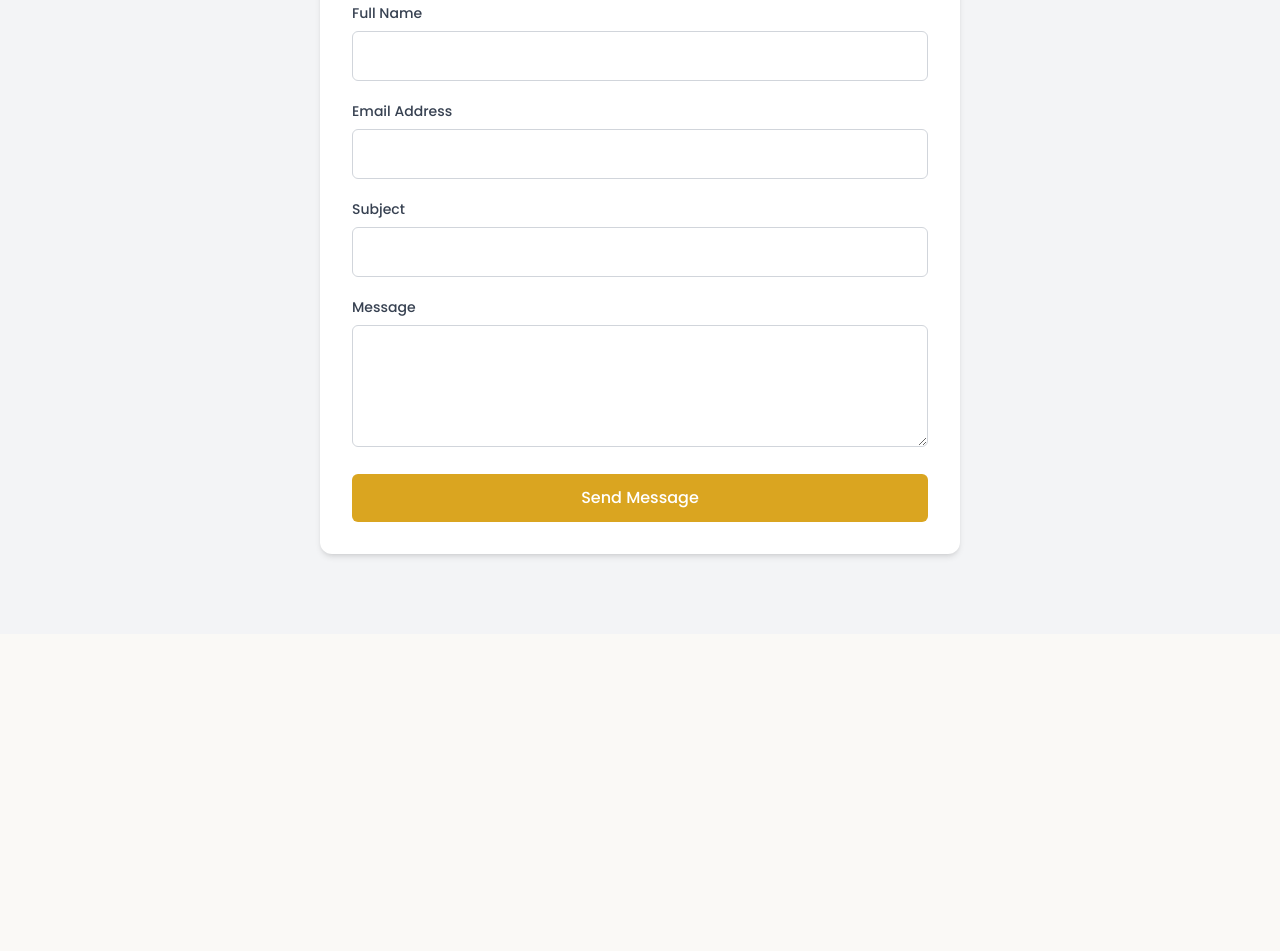
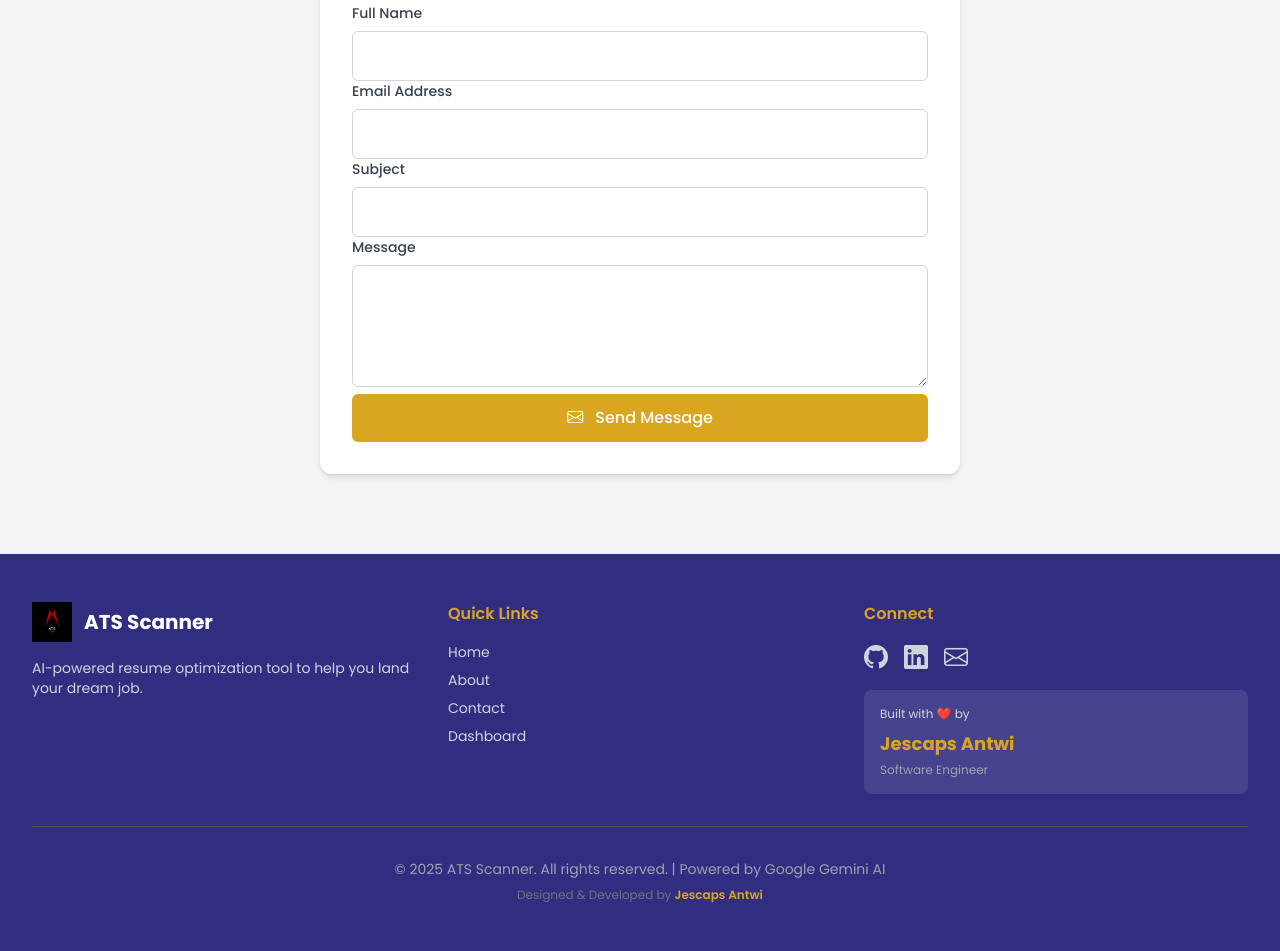
Before and after one commit to JescapsAntwi/Ats-2-point-0, a plain HTML site: page frontend/index.html in a window 1280 px wide. Shown: the part 2355-3306 px from the top of the page. Before the commit the page ends 2989 px from the top, so only its background shows below. Drawn offline with nearby package versions, Linux system fonts and the light colour scheme.

Commit message:
added personal info to homepage

```diff
--- a/frontend/index.html
+++ b/frontend/index.html
@@ -286,8 +286,16 @@
                         </div>
                     </div>
                     <div class="flex justify-center">
-                        <img src="https://images.unsplash.com/photo-1586281380117-5a60ae2050cc?ixlib=rb-4.0.3&ixid=M3wxMjA3fDB8MHxzZWFyY2h8MTJ8fHJlc3VtZXxlbnwwfHwwfHx8MA%3D%3D&auto=format&fit=crop&w=500&q=60"
-                            alt="Resume analysis illustration" class="rounded-lg shadow-lg max-w-full h-auto">
+                        <div class="relative">
+                            <img src="assets/pic.jpeg" alt="Jescaps Antwi - Creator of ATS Scanner"
+                                class="rounded-lg shadow-lg max-w-full h-auto object-cover"
+                                style="max-height: 400px;">
+                            <div class="absolute bottom-4 left-4 right-4 bg-white bg-opacity-95 backdrop-blur-sm rounded-lg p-3 shadow-lg">
+                                <p class="text-xs font-semibold text-indigo-deep">Built by</p>
+                                <p class="text-base font-bold text-accent">Jescaps Antwi</p>
+                                <p class="text-xs text-gray-600 mt-1">Software Engineer & AI Enthusiast</p>
+                            </div>
+                        </div>
                     </div>
                 </div>
             </div>
@@ -310,30 +318,30 @@
                 <div class="w-full max-w-2xl px-4">
                     <div class="bg-white rounded-xl shadow-md p-8">
                         <h3 class="text-xl font-semibold mb-6">Send Me a Message</h3>
-                        <form onsubmit="handleSubmit(event)" class="space-y-5">
+                        <form id="contactForm" class="space-y-5"></form>
                             <div>
                                 <label class="block text-sm font-medium text-gray-700 mb-2">Full Name</label>
-                                <input type="text" required
+                                <input type="text" id="contactName" required
                                     class="w-full p-3 border border-gray-300 rounded-md focus:ring-2 focus:ring-indigo-500 focus:border-indigo-500">
                             </div>
                             <div>
                                 <label class="block text-sm font-medium text-gray-700 mb-2">Email Address</label>
-                                <input type="email" required
+                                <input type="email" id="contactEmail" required
                                     class="w-full p-3 border border-gray-300 rounded-md focus:ring-2 focus:ring-indigo-500 focus:border-indigo-500">
                             </div>
                             <div>
                                 <label class="block text-sm font-medium text-gray-700 mb-2">Subject</label>
-                                <input type="text" required
+                                <input type="text" id="contactSubject" required
                                     class="w-full p-3 border border-gray-300 rounded-md focus:ring-2 focus:ring-indigo-500 focus:border-indigo-500">
                             </div>
                             <div>
                                 <label class="block text-sm font-medium text-gray-700 mb-2">Message</label>
-                                <textarea required rows="4"
+                                <textarea id="contactMessage" required rows="4"
                                     class="w-full p-3 border border-gray-300 rounded-md focus:ring-2 focus:ring-indigo-500 focus:border-indigo-500"></textarea>
                             </div>
                             <button type="submit"
                                 class="w-full bg-accent text-white py-3 rounded-md hover:bg-accent-light transition font-medium">
-                                Send Message
+                                <i class="bi bi-envelope mr-2"></i> Send Message
                             </button>
                         </form>
                     </div>
@@ -343,8 +351,107 @@
         </div>
     </section>
 
+    <!-- Footer -->
+    <footer class="bg-indigo-deep text-white py-12">
+        <div class="max-w-7xl mx-auto px-4 sm:px-6 lg:px-8">
+            <div class="grid md:grid-cols-3 gap-8 mb-8">
+                <div>
+                    <div class="flex items-center mb-4">
+                        <img src="assets/logo.png" alt="ATS Scanner Logo" class="h-10 w-10 mr-3">
+                        <span class="text-xl font-bold">ATS Scanner</span>
+                    </div>
+                    <p class="text-gray-300 text-sm">
+                        AI-powered resume optimization tool to help you land your dream job.
+                    </p>
+                </div>
+
+                <div>
+                    <h4 class="font-semibold mb-4 text-accent">Quick Links</h4>
+                    <ul class="space-y-2 text-sm">
+                        <li><a href="#home" class="text-gray-300 hover:text-accent transition">Home</a></li>
+                        <li><a href="#about" class="text-gray-300 hover:text-accent transition">About</a></li>
+                        <li><a href="#contact" class="text-gray-300 hover:text-accent transition">Contact</a></li>
+                        <li><a href="dashboard.html" class="text-gray-300 hover:text-accent transition">Dashboard</a></li>
+                    </ul>
+                </div>
+
+                <div>
+                    <h4 class="font-semibold mb-4 text-accent">Connect</h4>
+                    <div class="flex space-x-4">
+                        <a href="https://github.com/JescapsAntwi" target="_blank"
+                            class="text-gray-300 hover:text-accent transition text-2xl"
+                            title="GitHub">
+                            <i class="bi bi-github"></i>
+                        </a>
+                        <a href="https://www.linkedin.com/in/jescapsantwi/" target="_blank"
+                            class="text-gray-300 hover:text-accent transition text-2xl"
+                            title="LinkedIn">
+                            <i class="bi bi-linkedin"></i>
+                        </a>
+                        <a href="mailto:antwijescaps1@gmail.com"
+                            class="text-gray-300 hover:text-accent transition text-2xl"
+                            title="Email">
+                            <i class="bi bi-envelope"></i>
+                        </a>
+                    </div>
+                    <div class="mt-4 p-4 bg-white bg-opacity-10 rounded-lg">
+                        <p class="text-xs text-gray-300 mb-2">Built with ❤️ by</p>
+                        <p class="font-bold text-accent text-lg">Jescaps Antwi</p>
+                        <p class="text-xs text-gray-400 mt-1">Software Engineer</p>
+                    </div>
+                </div>
+            </div>
+
+            <div class="border-t border-gray-600 pt-8 text-center">
+                <p class="text-sm text-gray-400">
+                    © 2025 ATS Scanner. All rights reserved. | Powered by Google Gemini AI
+                </p>
+                <p class="text-xs text-gray-500 mt-2">
+                    Designed & Developed by <span class="text-accent font-semibold">Jescaps Antwi</span>
+                </p>
+            </div>
+        </div>
+    </footer>
+
     <script src="auth.js"></script>
     <script src="script.js"></script>
+    <script>
+        // Wait for DOM to load
+        document.addEventListener('DOMContentLoaded', function() {
+            console.log('DOM loaded, setting up contact form...');
+
+            const contactForm = document.getElementById('contactForm');
+            console.log('Contact form found:', contactForm);
+
+            if (contactForm) {
+                contactForm.addEventListener('submit', function(event) {
+                    event.preventDefault();
+                    console.log('Form submitted!');
+
+                    // Get form values
+                    const name = document.getElementById('contactName').value;
+                    const email = document.getElementById('contactEmail').value;
+                    const subject = document.getElementById('contactSubject').value;
+                    const message = document.getElementById('contactMessage').value;
+
+                    console.log('Values:', { name, email, subject, message });
+
+                    // Compose email body
+                    const emailBody = `Name: ${name}%0D%0AEmail: ${email}%0D%0A%0D%0AMessage:%0D%0A${encodeURIComponent(message)}`;
+
+                    // Create mailto link
+                    const mailtoLink = `mailto:antwijescaps1@gmail.com?subject=${encodeURIComponent(subject)}&body=${emailBody}`;
+
+                    console.log('Opening:', mailtoLink);
+
+                    // Open email client
+                    window.location.href = mailtoLink;
+                });
+            } else {
+                console.error('Contact form not found!');
+            }
+        });
+    </script>
 </body>
 
 </html>
```
